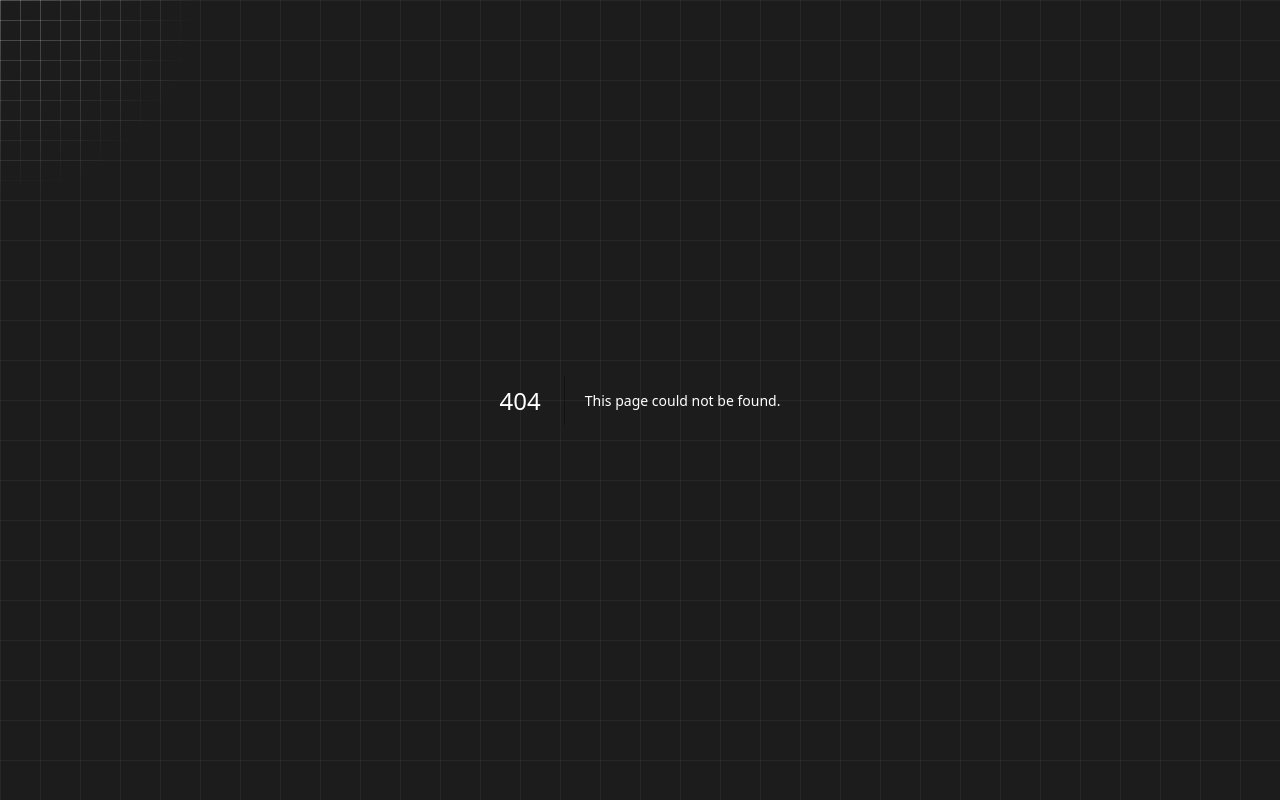
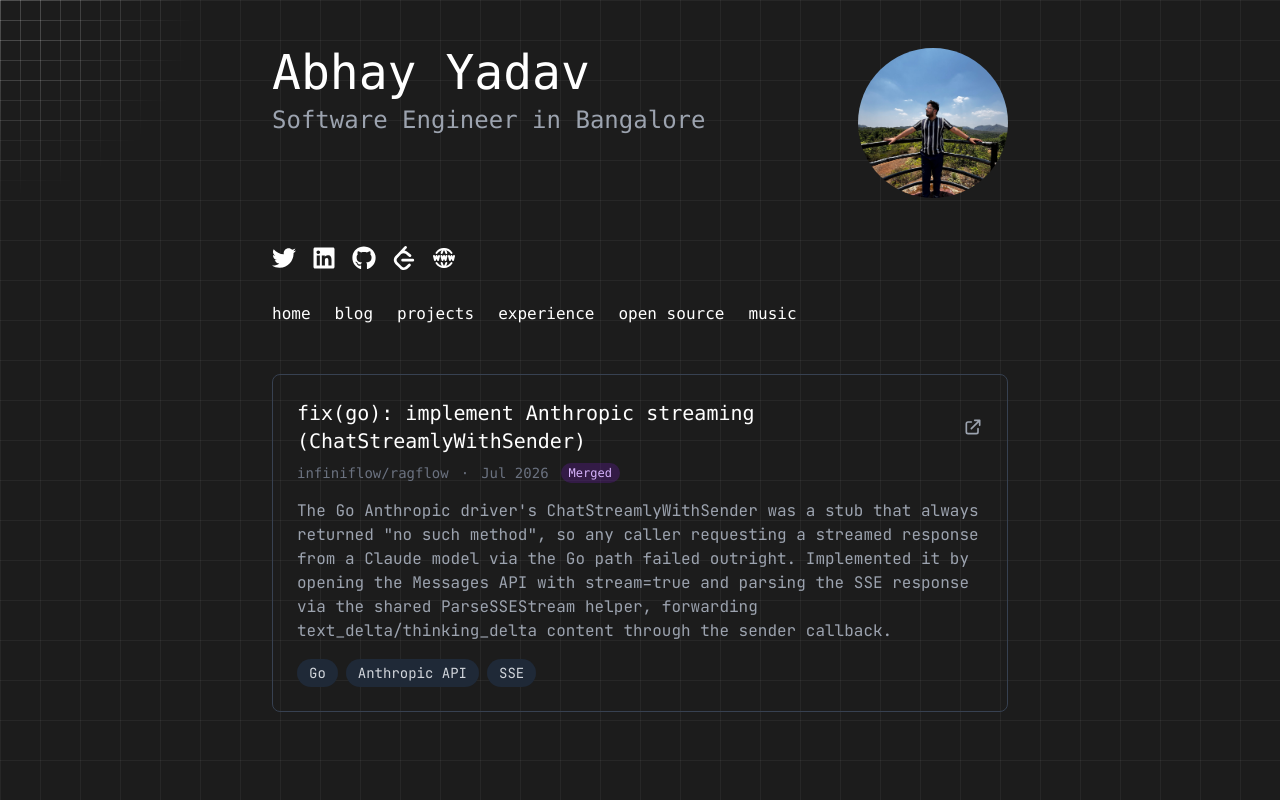
Before and after one commit to abhayishere/abhay-yadav, a Next.js app: page /open-source in a window 1280 px wide. Before the commit this address had no page. Shown: the top 800 px of the page. Built offline with nearby package versions, Linux system fonts and the light colour scheme.

Commit message:
added open source contribution tab

```diff
--- a/src/app/components/Header.js
+++ b/src/app/components/Header.js
@@ -50,6 +50,7 @@ export default function Header() {
           <li><Link href="/blog" className="hover:underline">blog</Link></li>
           <li><Link href="/projects" className="hover:underline">projects</Link></li>
           <li><Link href="/experience" className="hover:underline">experience</Link></li>
+          <li><Link href="/open-source" className="hover:underline">open source</Link></li>
           <li><Link href="/music" className="hover:underline">music</Link></li>
         </ul>
       </nav>
--- /dev/null
+++ b/src/app/open-source/page.js
@@ -0,0 +1,66 @@
+import Header from '../components/Header'
+
+export default function OpenSource() {
+  const contributions = [
+    {
+      title: "fix(go): implement Anthropic streaming (ChatStreamlyWithSender)",
+      repo: "infiniflow/ragflow",
+      description: "The Go Anthropic driver's ChatStreamlyWithSender was a stub that always returned \"no such method\", so any caller requesting a streamed response from a Claude model via the Go path failed outright. Implemented it by opening the Messages API with stream=true and parsing the SSE response via the shared ParseSSEStream helper, forwarding text_delta/thinking_delta content through the sender callback.",
+      tech: ["Go", "Anthropic API", "SSE"],
+      status: "Merged",
+      date: "Jul 2026",
+      link: "https://github.com/infiniflow/ragflow/pull/17380"
+    }
+  ];
+
+  const statusStyles = {
+    Merged: "bg-purple-900/40 text-purple-300",
+    Open: "bg-green-900/40 text-green-300",
+    Closed: "bg-red-900/40 text-red-300"
+  };
+
+  return (
+    <main className="max-w-3xl mx-auto px-4 py-12 text-white">
+      <Header />
+      <div className="mb-12">
+        <div className="grid gap-6">
+          {contributions.map((contribution, index) => (
+            <a
+              key={index}
+              href={contribution.link}
+              target="_blank"
+              rel="noopener noreferrer"
+              className="block p-6 border border-gray-700 rounded-lg hover:border-blue-500 transition-all duration-300 hover:bg-gray-800/50"
+            >
+              <div className="flex items-center justify-between mb-2">
+                <h3 className="text-xl font-mono text-white">{contribution.title}</h3>
+                <svg xmlns="http://www.w3.org/2000/svg" className="h-5 w-5 text-gray-400 shrink-0 ml-4" fill="none" viewBox="0 0 24 24" stroke="currentColor">
+                  <path strokeLinecap="round" strokeLinejoin="round" strokeWidth={2} d="M10 6H6a2 2 0 00-2 2v10a2 2 0 002 2h10a2 2 0 002-2v-4M14 4h6m0 0v6m0-6L10 14" />
+                </svg>
+              </div>
+              <div className="flex items-center gap-3 mb-4 text-sm font-mono text-gray-500">
+                <span>{contribution.repo}</span>
+                <span>·</span>
+                <span>{contribution.date}</span>
+                <span className={`px-2 py-0.5 rounded-full text-xs ${statusStyles[contribution.status]}`}>
+                  {contribution.status}
+                </span>
+              </div>
+              <p className="text-gray-400 mb-4">{contribution.description}</p>
+              <div className="flex flex-wrap gap-2">
+                {contribution.tech.map((tech, techIndex) => (
+                  <span
+                    key={techIndex}
+                    className="px-3 py-1 text-sm bg-gray-800 text-gray-300 rounded-full"
+                  >
+                    {tech}
+                  </span>
+                ))}
+              </div>
+            </a>
+          ))}
+        </div>
+      </div>
+    </main>
+  )
+}
```
